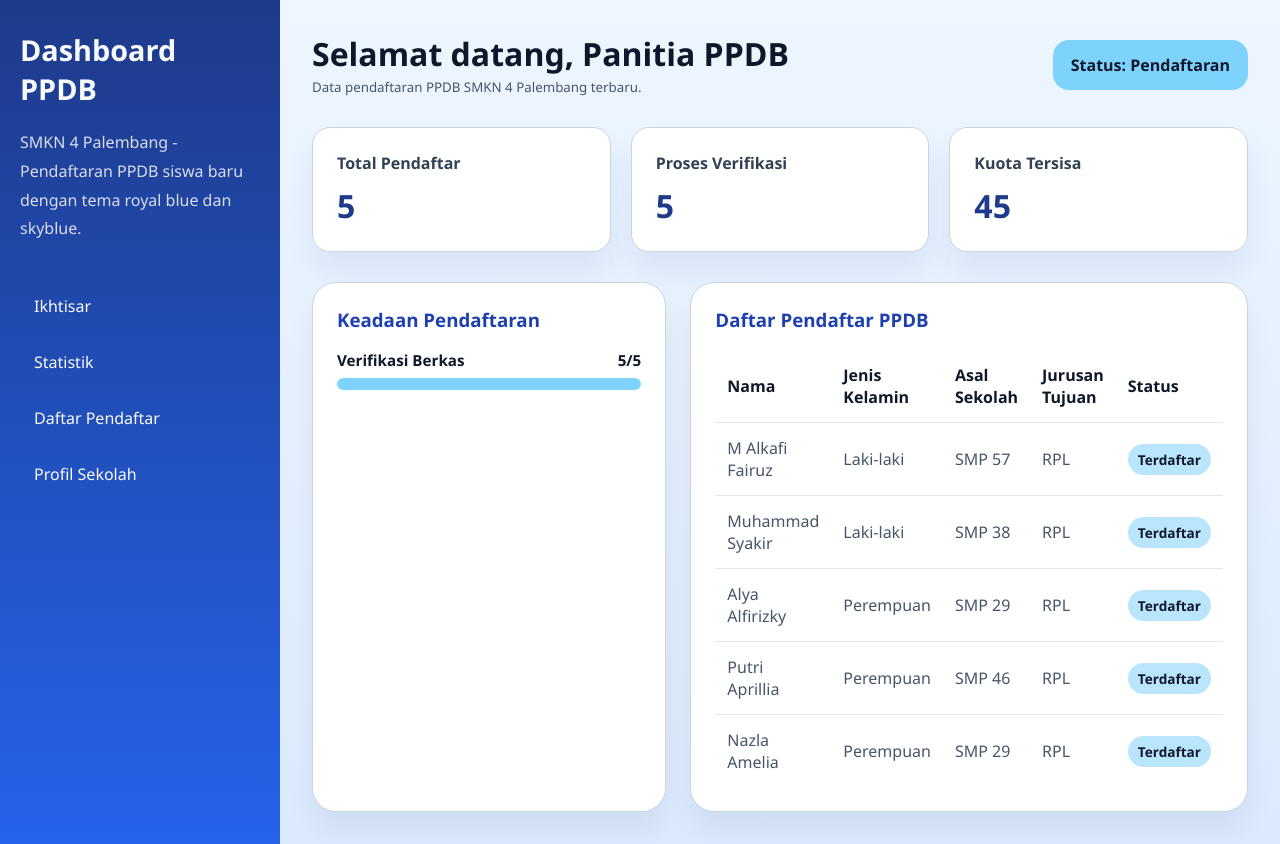
After one commit to ZuriZIBZIB/ppdb_sekolah, a PHP site: page /dashboard.html in a window 1280 px wide. The commit adds this page. Run offline with PHP 8.4, Linux system fonts and the light colour scheme.

Commit message:
dashboard

```diff
--- /dev/null
+++ b/dashboard.html
@@ -0,0 +1,322 @@
+<!DOCTYPE html>
+<html lang="id">
+<head>
+    <meta charset="UTF-8">
+    <meta name="viewport" content="width=device-width, initial-scale=1.0">
+    <title>Dashboard PPDB SMKN 4 Palembang</title>
+    <style>
+        :root {
+            --royal-blue: #1e3a8a;
+            --sky-blue: #7dd3fc;
+            --bg: #eef6ff;
+            --card: #ffffff;
+            --text-dark: #0f172a;
+            --text-light: #f8fafc;
+            --border: #cbd5e1;
+        }
+
+        * {
+            box-sizing: border-box;
+            margin: 0;
+            padding: 0;
+        }
+
+        body {
+            font-family: 'Segoe UI', Tahoma, Geneva, Verdana, sans-serif;
+            background: linear-gradient(180deg, var(--bg) 0%, #dbeafe 100%);
+            color: var(--text-dark);
+            min-height: 100vh;
+        }
+
+        .layout {
+            display: grid;
+            grid-template-columns: 280px 1fr;
+            min-height: 100vh;
+        }
+
+        .sidebar {
+            background: linear-gradient(180deg, var(--royal-blue), #2563eb);
+            color: var(--text-light);
+            padding: 30px 20px;
+        }
+
+        .sidebar h1 {
+            font-size: 1.8rem;
+            margin-bottom: 20px;
+        }
+
+        .sidebar p {
+            line-height: 1.8;
+            color: rgba(248, 250, 252, 0.85);
+        }
+
+        .sidebar nav {
+            margin-top: 40px;
+        }
+
+        .sidebar a {
+            display: block;
+            color: var(--text-light);
+            text-decoration: none;
+            padding: 12px 14px;
+            border-radius: 10px;
+            margin-bottom: 10px;
+            transition: background 0.2s ease;
+        }
+
+        .sidebar a:hover {
+            background: rgba(255,255,255,0.12);
+        }
+
+        .main {
+            padding: 32px;
+        }
+
+        .header {
+            display: flex;
+            justify-content: space-between;
+            align-items: center;
+            margin-bottom: 30px;
+        }
+
+        .header h2 {
+            font-size: 2rem;
+        }
+
+        .header small {
+            color: #475569;
+        }
+
+        .cards {
+            display: grid;
+            grid-template-columns: repeat(3, minmax(0, 1fr));
+            gap: 20px;
+            margin-bottom: 30px;
+        }
+
+        .card {
+            background: var(--card);
+            border: 1px solid var(--border);
+            border-radius: 18px;
+            padding: 24px;
+            box-shadow: 0 20px 30px rgba(30, 58, 138, 0.08);
+        }
+
+        .card h3 {
+            font-size: 1rem;
+            margin-bottom: 10px;
+            color: #334155;
+        }
+
+        .card p {
+            font-size: 2rem;
+            font-weight: 700;
+            color: var(--royal-blue);
+        }
+
+        .overview {
+            display: grid;
+            grid-template-columns: 1.5fr 1fr;
+            gap: 24px;
+        }
+
+        .chart-card,
+        .table-card {
+            background: var(--card);
+            border: 1px solid var(--border);
+            border-radius: 24px;
+            padding: 24px;
+            box-shadow: 0 20px 30px rgba(15, 23, 42, 0.06);
+        }
+
+        .chart-card h3,
+        .table-card h3 {
+            margin-bottom: 18px;
+            color: #1e40af;
+        }
+
+        .progress-bar {
+            display: grid;
+            gap: 18px;
+        }
+
+        .progress-item {
+            display: grid;
+            gap: 8px;
+        }
+
+        .progress-item span {
+            display: flex;
+            justify-content: space-between;
+            font-size: 0.95rem;
+        }
+
+        .progress-track {
+            height: 12px;
+            background: #e2e8f0;
+            border-radius: 999px;
+            overflow: hidden;
+        }
+
+        .progress-fill {
+            height: 100%;
+            border-radius: 999px;
+        }
+
+        .table-card table {
+            width: 100%;
+            border-collapse: collapse;
+        }
+
+        .table-card th,
+        .table-card td {
+            text-align: left;
+            padding: 14px 12px;
+            border-bottom: 1px solid #e2e8f0;
+            color: #475569;
+        }
+
+        .table-card th {
+            font-weight: 600;
+            color: #0f172a;
+        }
+
+        .table-card tr:last-child td {
+            border-bottom: none;
+        }
+
+        .status-badge {
+            display: inline-flex;
+            align-items: center;
+            padding: 6px 10px;
+            border-radius: 999px;
+            font-size: 0.85rem;
+            font-weight: 600;
+            color: #0f172a;
+        }
+
+        .status-accepted { background: #dbeafe; }
+        .status-pending { background: #bae6fd; }
+        .status-waiting { background: #bfdbfe; }
+
+        @media (max-width: 960px) {
+            .layout {
+                grid-template-columns: 1fr;
+            }
+
+            .sidebar {
+                padding: 24px;
+            }
+
+            .overview {
+                grid-template-columns: 1fr;
+            }
+
+            .cards {
+                grid-template-columns: 1fr;
+            }
+        }
+    </style>
+</head>
+<body>
+    <div class="layout">
+        <aside class="sidebar">
+            <h1>Dashboard PPDB</h1>
+            <p>SMKN 4 Palembang - Pendaftaran PPDB siswa baru dengan tema royal blue dan skyblue.</p>
+            <nav>
+                <a href="#overview">Ikhtisar</a>
+                <a href="#statistik">Statistik</a>
+                <a href="#daftar-siswa">Daftar Pendaftar</a>
+                <a href="#profil">Profil Sekolah</a>
+            </nav>
+        </aside>
+        <main class="main">
+            <div class="header">
+                <div>
+                    <h2>Selamat datang, Panitia PPDB</h2>
+                    <small>Data pendaftaran PPDB SMKN 4 Palembang terbaru.</small>
+                </div>
+                <div style="background: var(--sky-blue); color: #0f172a; padding: 14px 18px; border-radius: 16px; font-weight: 700;">Status: Pendaftaran</div>
+            </div>
+
+            <section class="cards">
+                <div class="card">
+                    <h3>Total Pendaftar</h3>
+                    <p>5</p>
+                </div>
+                <div class="card">
+                    <h3>Proses Verifikasi</h3>
+                    <p>5</p>
+                </div>
+                <div class="card">
+                    <h3>Kuota Tersisa</h3>
+                    <p>45</p>
+                </div>
+            </section>
+
+            <section class="overview" id="overview">
+                <div class="chart-card">
+                    <h3>Keadaan Pendaftaran</h3>
+                    <div class="progress-bar">
+                        <div class="progress-item">
+                            <span><strong>Verifikasi Berkas</strong><strong>5/5</strong></span>
+                            <div class="progress-track"><div class="progress-fill" style="width: 100%; background: var(--sky-blue);"></div></div>
+                        </div>
+                    </div>
+                </div>
+                <div class="table-card" id="daftar-siswa">
+                    <h3>Daftar Pendaftar PPDB</h3>
+                    <table>
+                        <thead>
+                            <tr>
+                                <th>Nama</th>
+                                <th>Jenis Kelamin</th>
+                                <th>Asal Sekolah</th>
+                                <th>Jurusan Tujuan</th>
+                                <th>Status</th>
+                            </tr>
+                        </thead>
+                        <tbody>
+                            <tr>
+                                <td>M Alkafi Fairuz</td>
+                                <td>Laki-laki</td>
+                                <td>SMP 57</td>
+                                <td>RPL</td>
+                                <td><span class="status-badge status-pending">Terdaftar</span></td>
+                            </tr>
+                            <tr>
+                                <td>Muhammad Syakir</td>
+                                <td>Laki-laki</td>
+                                <td>SMP 38</td>
+                                <td>RPL</td>
+                                <td><span class="status-badge status-pending">Terdaftar</span></td>
+                            </tr>
+                            <tr>
+                                <td>Alya Alfirizky</td>
+                                <td>Perempuan</td>
+                                <td>SMP 29</td>
+                                <td>RPL</td>
+                                <td><span class="status-badge status-pending">Terdaftar</span></td>
+                            </tr>
+                            <tr>
+                                <td>Putri Aprillia</td>
+                                <td>Perempuan</td>
+                                <td>SMP 46</td>
+                                <td>RPL</td>
+                                <td><span class="status-badge status-pending">Terdaftar</span></td>
+                            </tr>
+                            <tr>
+                                <td>Nazla Amelia</td>
+                                <td>Perempuan</td>
+                                <td>SMP 29</td>
+                                <td>RPL</td>
+                                <td><span class="status-badge status-pending">Terdaftar</span></td>
+                            </tr>
+                        </tbody>
+                    </table>
+                </div>
+            </section>
+        </main>
+    </div>
+</body>
+</html>
--- a/index.php
+++ b/index.php
@@ -3,9 +3,9 @@
 <head>
     <meta charset="UTF-8">
     <meta name="viewport" content="width=device-width, initial-scale=1.0">
-    <title>Document</title>
+    <title>PPDB Sekolah</title>
 </head>
 <body>
-
+    <p>Dashboard PPDB telah dipindahkan ke <a href="dashboard.html">dashboard.html</a>.</p>
 </body>
 </html>
```
